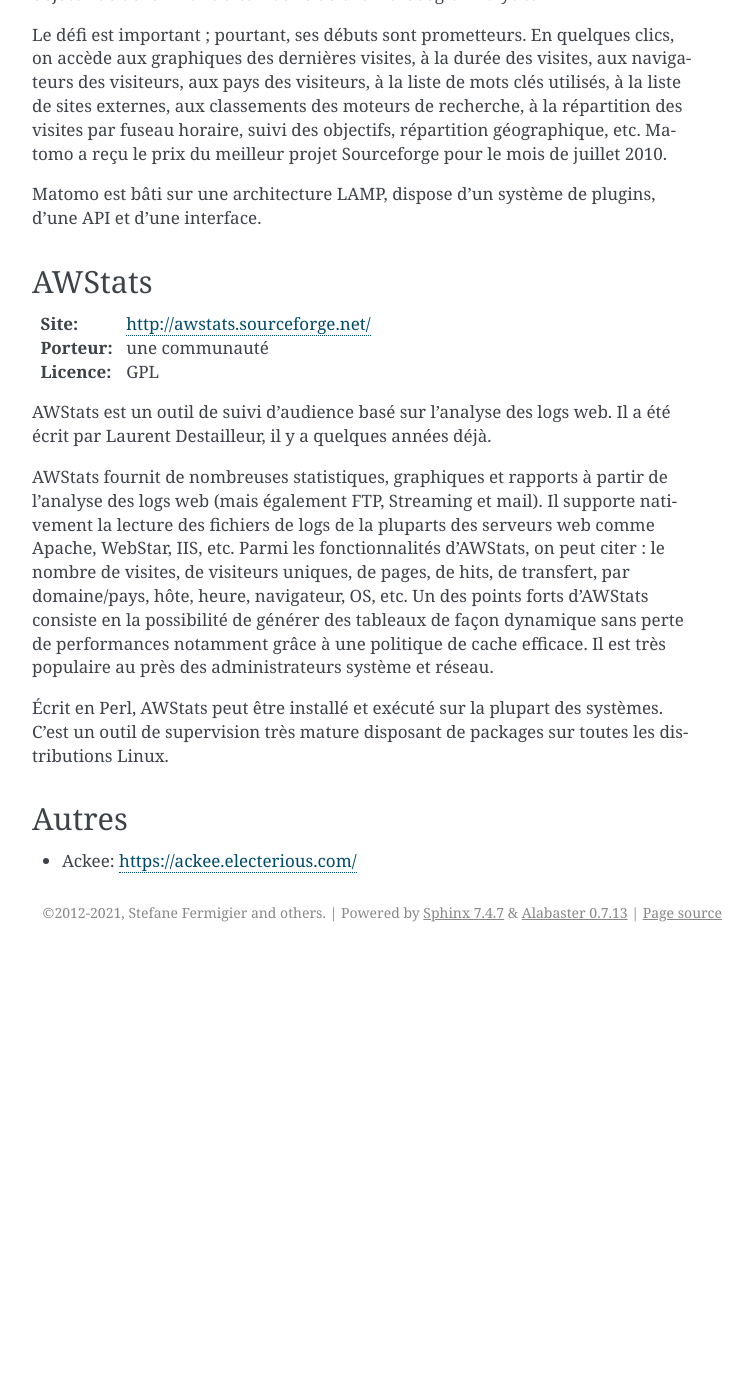
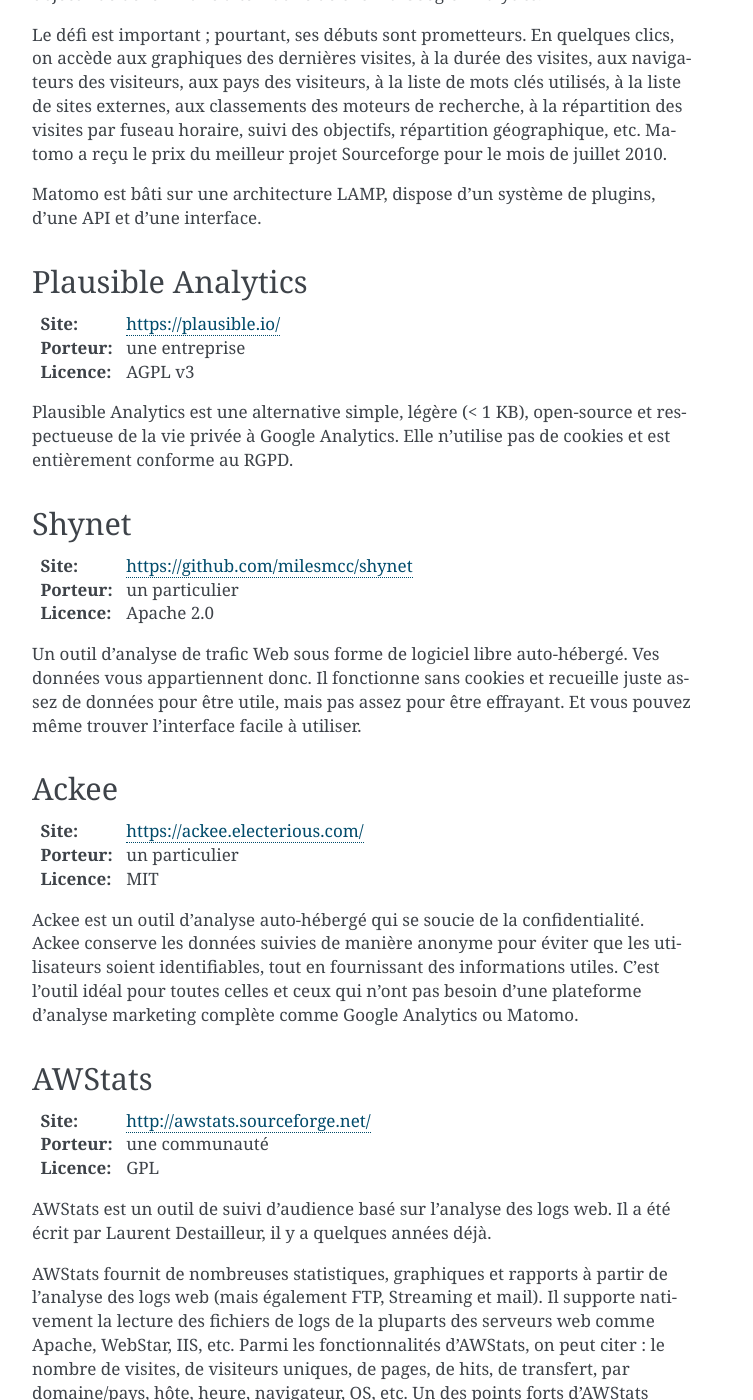
Before and after one commit to sfermigier/guide-oss, a Sphinx documentation site: the page built from source/web-communication/suivi-audience.rst, in a window 1280 px wide and 1400 px high, scrolled down 499 px. Shown: the whole window, without its empty margins (388-1141 px from the left). Built offline with Sphinx 7.4.7, drawn with Linux system fonts in a browser that asks for light colours; comment, search, counter and statistics services are not loaded; before the commit the page ends 1451 px from its top, so only the background shows below that; some of the changed text lies outside the part shown.

Commit message:
Update alternatives to Google Analytics.

```diff
--- a/source/applications-metiers/e-learning.rst
+++ b/source/applications-metiers/e-learning.rst
@@ -5,7 +5,7 @@
 
 Elle permet de créer et mettre à disposition des apprenants, des cours et divers outils pédagogiques, d'évaluer leurs connaissances et de favoriser les communautés d'apprentissage autour d'outils collaboratifs.
 
-Parmi les principales fonctionnalités que l’on peut trouver dans un outil d’e-learning, on peut citer : gestion des professeurs, élèves et cours, création de  types de ressources pédagogiques, compatibilité SCORM, questionnaires, outils collaboratifs (wiki, forums et blog), planning, supervision des apprenants, etc.
+Parmi les principales fonctionnalités que l’on peut trouver dans un outil d’e-learning, on peut citer: gestion des professeurs, élèves et cours, création de  types de ressources pédagogiques, compatibilité SCORM, questionnaires, outils collaboratifs (wiki, forums et blog), planning, supervision des apprenants, etc.
 
 
 Moodle
--- a/source/conf.py
+++ b/source/conf.py
@@ -17,12 +17,12 @@
 
 # -- Project information -----------------------------------------------------
 
-project = "Guide des Solutions Open Source (édition 2021)"
-copyright = "2012-2021, Stefane Fermigier and others"
+project = "Guide des Solutions Open Source (édition 2022)"
+copyright = "2012-2022, Stefane Fermigier and others"
 author = "Stefane Fermigier"
 
 # The full version, including alpha/beta/rc tags
-release = "0.1"
+release = "0.2"
 
 
 # -- General configuration ---------------------------------------------------
--- a/source/web-communication/suivi-audience.rst
+++ b/source/web-communication/suivi-audience.rst
@@ -20,6 +20,38 @@
 Matomo est bâti sur une architecture LAMP, dispose d’un système de plugins, d’une API et d’une interface.
 
 
+Plausible Analytics
+-------------------
+
+:Site: https://plausible.io/
+:Porteur: une entreprise
+:Licence: AGPL v3
+
+
+Plausible Analytics est une alternative simple, légère (< 1 KB), open-source et respectueuse de la vie privée à Google Analytics.
+Elle n'utilise pas de cookies et est entièrement conforme au RGPD.
+
+
+Shynet
+------
+
+:Site: https://github.com/milesmcc/shynet
+:Porteur: un particulier
+:Licence: Apache 2.0
+
+
+Un outil d'analyse de trafic Web sous forme de logiciel libre auto-hébergé. Ves données vous appartiennent donc. Il fonctionne sans cookies et recueille juste assez de données pour être utile, mais pas assez pour être effrayant. Et vous pouvez même trouver l'interface facile à utiliser.
+
+Ackee
+-----
+
+:Site: https://ackee.electerious.com/
+:Porteur: un particulier
+:Licence: MIT
+
+Ackee est un outil d'analyse auto-hébergé qui se soucie de la confidentialité. Ackee conserve les données suivies de manière anonyme pour éviter que les utilisateurs soient identifiables, tout en fournissant des informations utiles. C'est l'outil idéal pour toutes celles et ceux qui n'ont pas besoin d'une plateforme d'analyse marketing complète comme Google Analytics ou Matomo.
+
+
 AWStats
 -------
 
@@ -32,9 +64,3 @@
 AWStats fournit de nombreuses statistiques, graphiques et rapports à partir de l’analyse des logs web (mais également FTP, Streaming et mail). Il supporte nativement la lecture des fichiers de  logs de la pluparts des serveurs web comme Apache, WebStar, IIS, etc. Parmi les fonctionnalités d’AWStats, on peut citer : le nombre de visites, de visiteurs uniques, de pages, de hits, de transfert, par domaine/pays, hôte, heure, navigateur, OS, etc. Un des points forts d’AWStats consiste en la possibilité de générer des tableaux de façon dynamique sans perte de performances notamment grâce à une politique de cache efficace. Il est très populaire au près des administrateurs système et réseau.
 
 Écrit en Perl, AWStats peut être installé et exécuté sur la plupart des systèmes. C'est un outil de supervision très mature disposant de packages sur toutes les distributions Linux.
-
-
-Autres
-------
-
-- Ackee: https://ackee.electerious.com/
```
